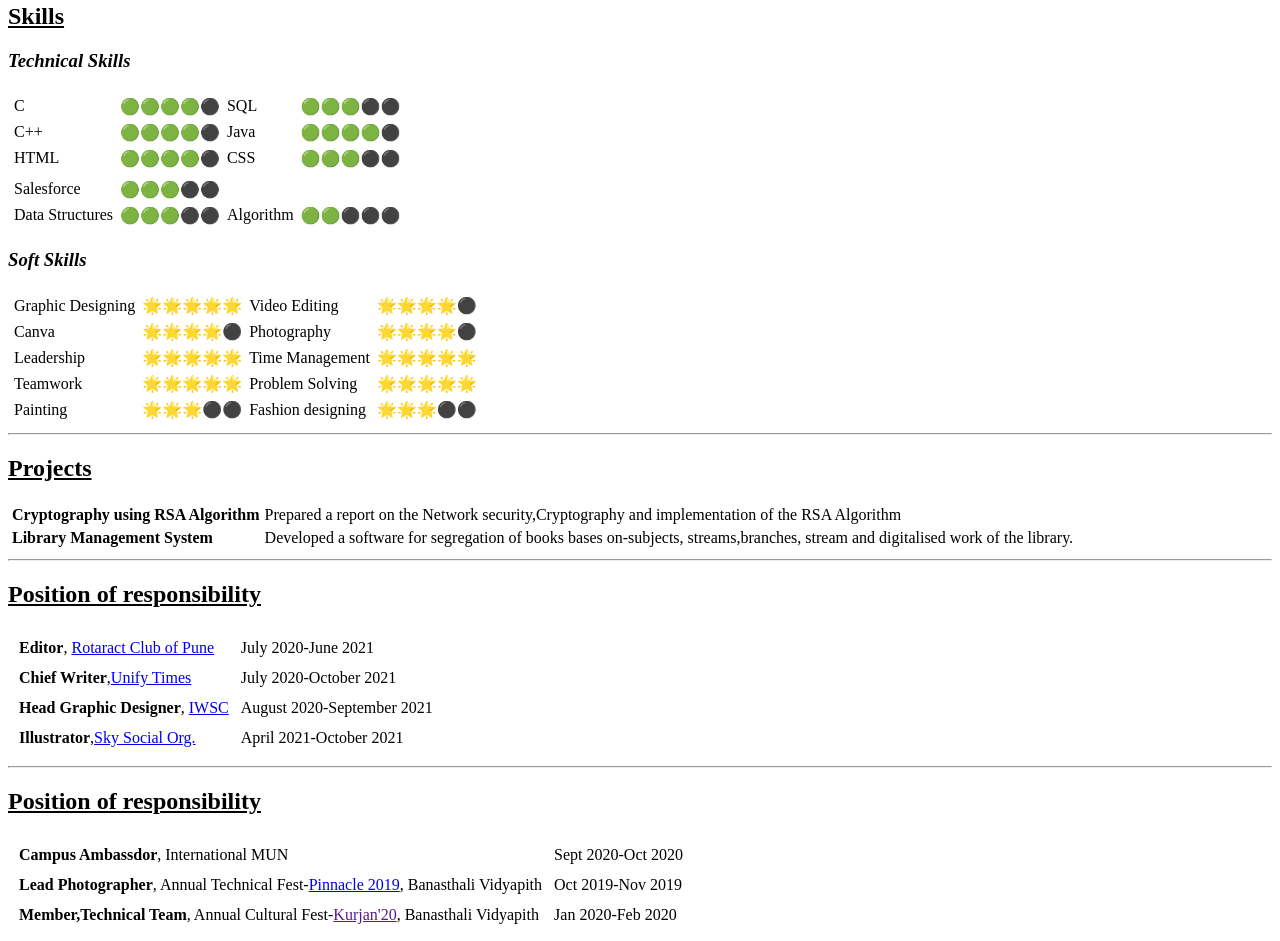
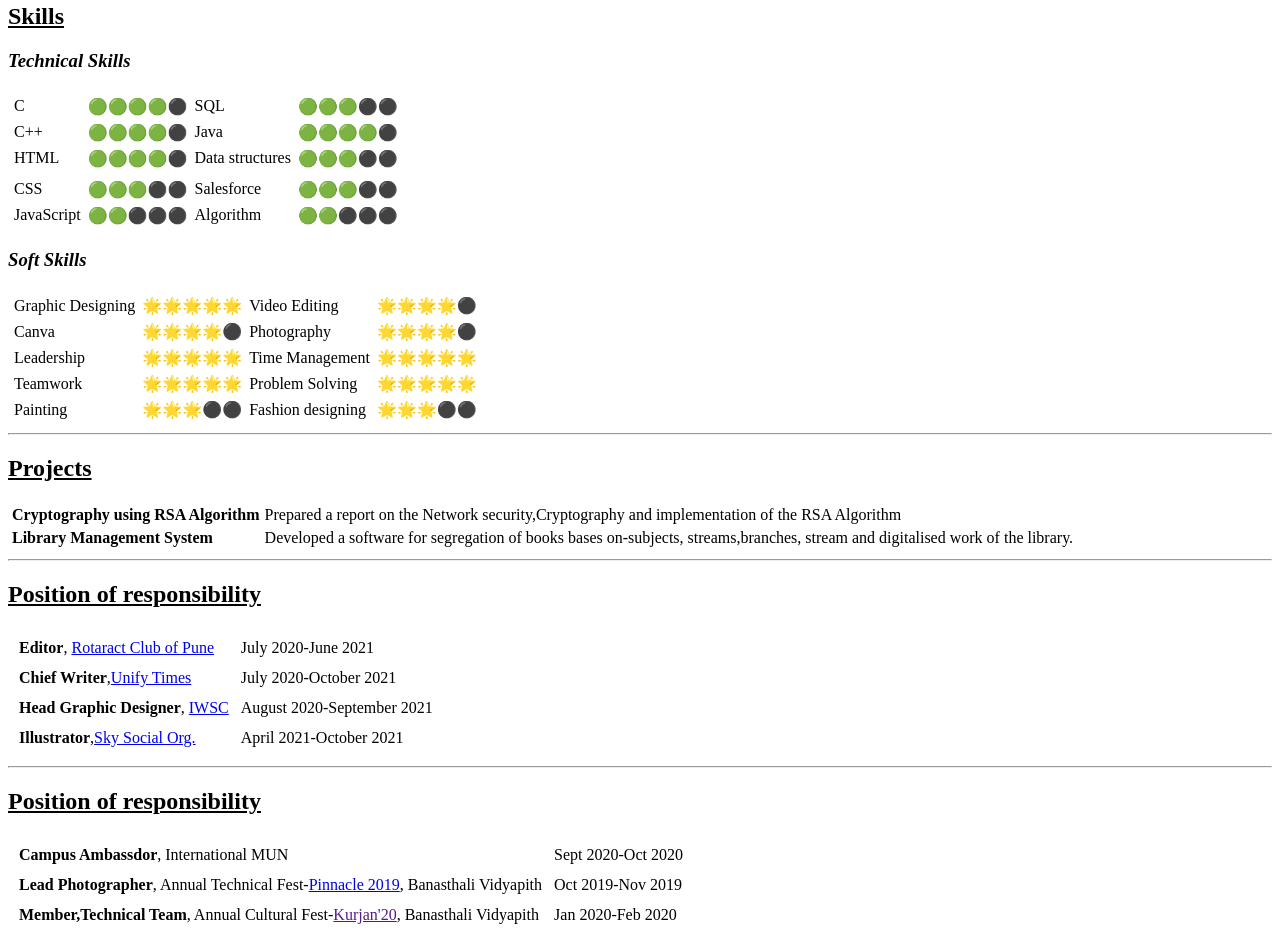
Before and after one commit to guptaishita11/Resume, a plain HTML site: page index.html in a window 1280 px wide. Shown: the part 848-1789 px from the top of the page. Drawn offline with Linux system fonts and the light colour scheme.

Commit message:
balancing

```diff
--- a/index.html
+++ b/index.html
@@ -112,16 +112,21 @@
         🟢🟢🟢🟢⚫
       </td>
       <td>
-        CSS
+        Data structures
       </td>
       <td>
         🟢🟢🟢⚫⚫
       </td>
     </tr>
     <tr>
-
     <tr>
       <td>
+        CSS
+      </td>
+      <td>
+        🟢🟢🟢⚫⚫
+      </td>
+       <td>
         Salesforce
       </td>
       <td>
@@ -131,10 +136,10 @@
     </tr>
     <tr>
       <td>
-        Data Structures
+        JavaScript
       </td>
       <td>
-        🟢🟢🟢⚫⚫
+        🟢🟢⚫⚫⚫
       </td>
       <td>
         Algorithm
```
